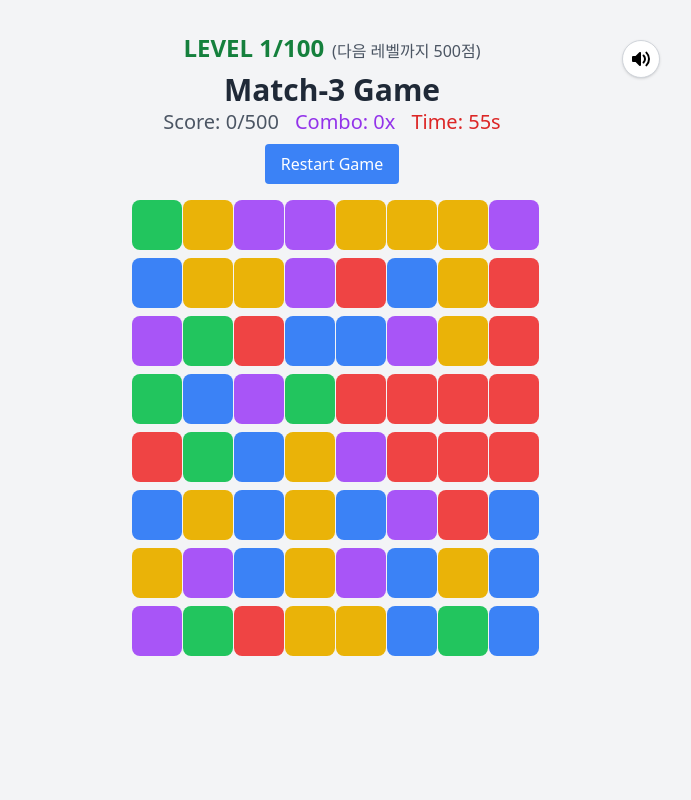
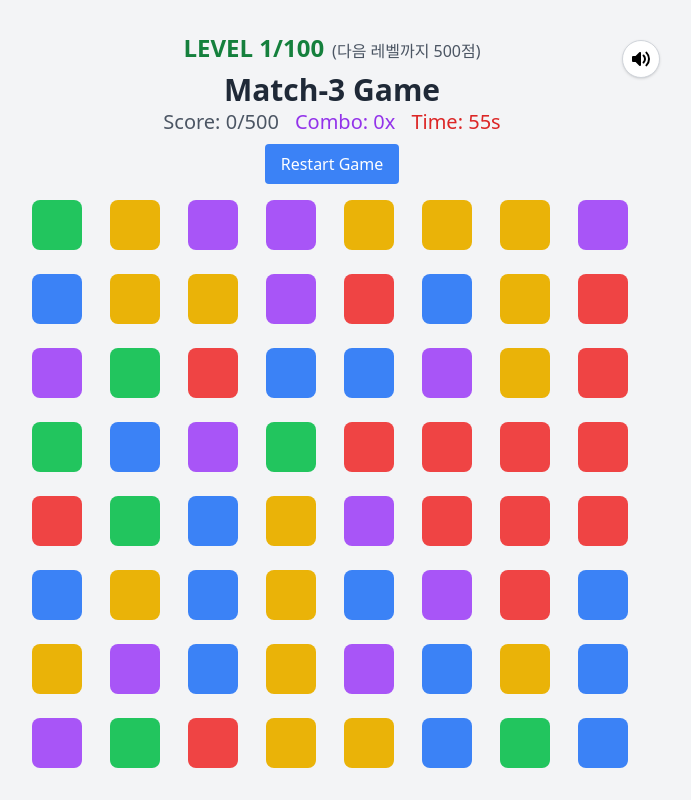
Before and after one commit to Christina0922/3match_game, a Next.js app: page / in a window 1280 px wide. Shown: the whole page, without its empty margins (308-999 px from the left). Built offline with nearby package versions, Linux system fonts and the light colour scheme.

Commit message:
Add files via upload

```diff
--- a/pages/index.tsx
+++ b/pages/index.tsx
@@ -347,11 +347,11 @@ export default function Home() {
               {gameState === 'playing' ? 'Restart Game' : 'New Game'}
             </button>
           </div>
-          <div className="grid gap-1 sm:gap-2" style={{
+          <div className="grid gap-4 sm:gap-6" style={{
             gridTemplateColumns: `repeat(${getGridSize(level)}, minmax(0, 1fr))`,
-            maxWidth: '100%',
+            maxWidth: 'min(100vw, 600px)',
             margin: '0 auto',
-            width: `${getTileSize(level) * getGridSize(level)}px`,
+            width: '100%',
             height: `${getTileSize(level) * getGridSize(level)}px`
           }}>
             {grid.map((row, i) =>
```
